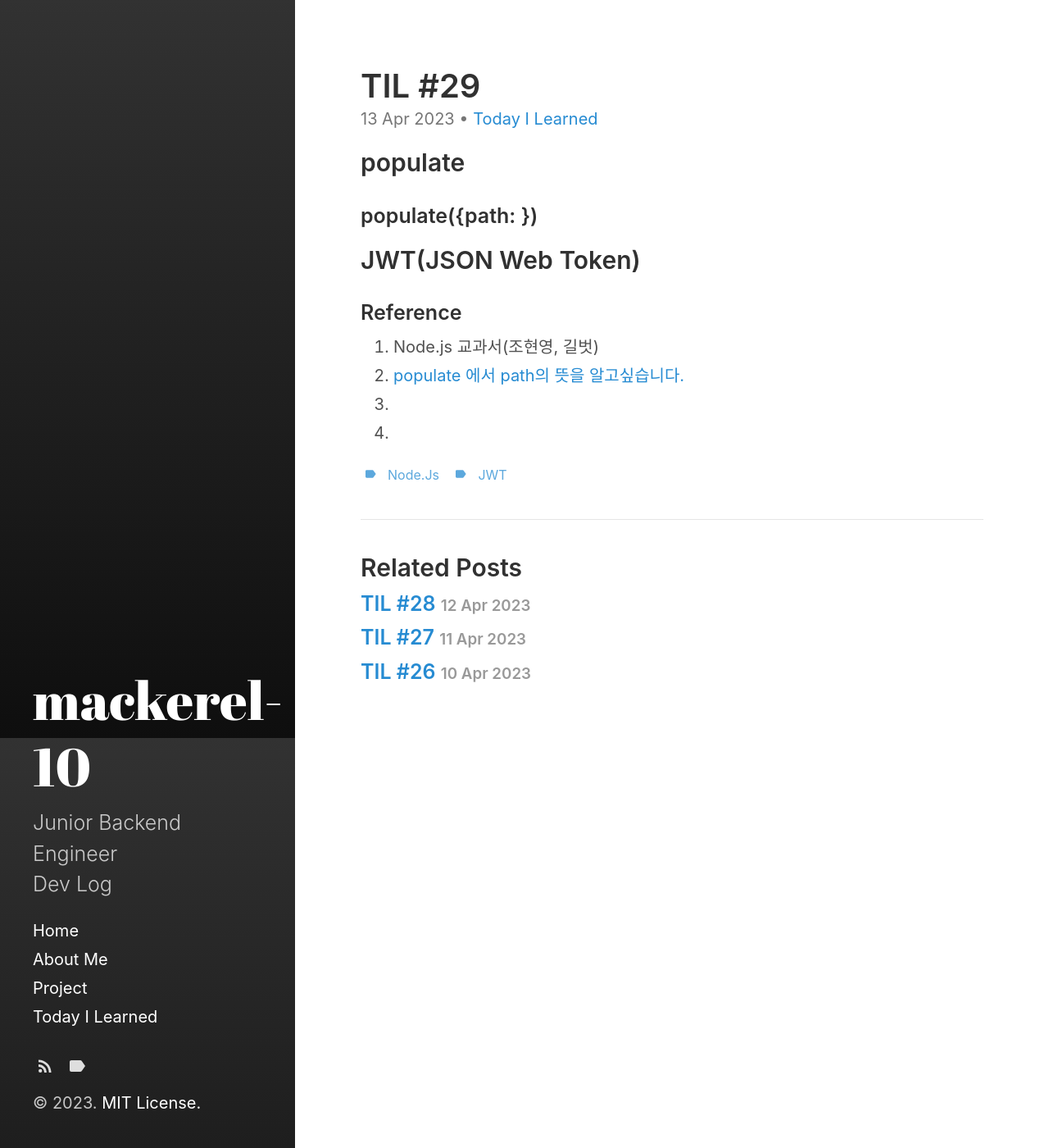
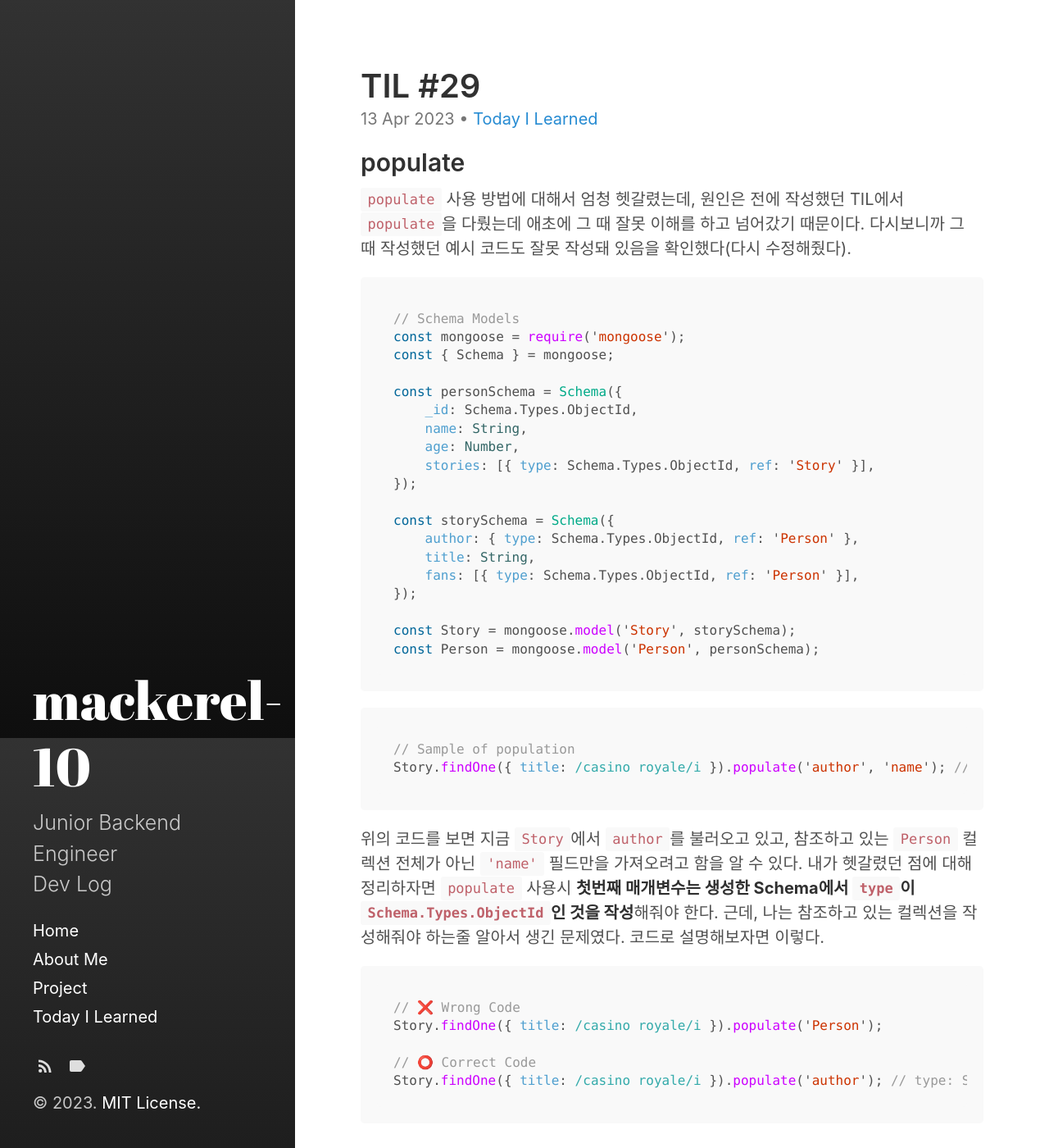
Before and after one commit to mackerel-10/mackerel-10.github.io, a Jekyll site: the page built from _posts/2023-04-13-TIL-29.md, in a window 1280 px wide and 1400 px high. Shown: the whole window at 82% size. Built offline with Jekyll 4.4.1, drawn with Linux system fonts in a browser that asks for light colours; some of the changed text lies outside the part shown.

Commit message:
Add TIL 29 내용 추가

````diff
--- a/_posts/2023-04-13-TIL-29.md
+++ b/_posts/2023-04-13-TIL-29.md
@@ -5,19 +5,69 @@ category:
     - Today I Learned
 tags:
     - Node.js
-    - JWT
+    - populate
 date: '2023-04-13T17:46:00+09:00'
 ---
 
 ## populate
 
+`populate` 사용 방법에 대해서 엄청 헷갈렸는데, 원인은 전에 작성했던 TIL에서 `populate`을 다뤘는데 애초에 그 때 잘못 이해를 하고 넘어갔기 때문이다. 다시보니까 그 때 작성했던 예시 코드도 잘못 작성돼 있음을 확인했다(다시 수정해줬다).
+
+```js
+// Schema Models
+const mongoose = require('mongoose');
+const { Schema } = mongoose;
+
+const personSchema = Schema({
+    _id: Schema.Types.ObjectId,
+    name: String,
+    age: Number,
+    stories: [{ type: Schema.Types.ObjectId, ref: 'Story' }],
+});
+
+const storySchema = Schema({
+    author: { type: Schema.Types.ObjectId, ref: 'Person' },
+    title: String,
+    fans: [{ type: Schema.Types.ObjectId, ref: 'Person' }],
+});
+
+const Story = mongoose.model('Story', storySchema);
+const Person = mongoose.model('Person', personSchema);
+```
+
+```js
+// Sample of population
+Story.findOne({ title: /casino royale/i }).populate('author', 'name'); // only return the Persons name
+```
+
+위의 코드를 보면 지금 `Story`에서 `author`를 불러오고 있고, 참조하고 있는 `Person` 컬렉션 전체가 아닌 `'name'` 필드만을 가져오려고 함을 알 수 있다. 내가 헷갈렸던 점에 대해 정리하자면 `populate` 사용시 **첫번째 매개변수는 생성한 Schema에서 `type`이 `Schema.Types.ObjectId`인 것을 작성**해줘야 한다. 근데, 나는 참조하고 있는 컬렉션을 작성해줘야 하는줄 알아서 생긴 문제였다. 코드로 설명해보자면 이렇다.
+
+```js
+// ❌ Wrong Code
+Story.findOne({ title: /casino royale/i }).populate('Person');
+
+// ⭕️ Correct Code
+Story.findOne({ title: /casino royale/i }).populate('author'); // type: Schema.Types.ObjectId
+```
+
 ### populate({path: })
 
-## JWT(JSON Web Token)
+`path`의 의미도 사실상 위에서 설명한 내용과 같다.
+
+```js
+Story.findOne({ title: /casino royale/i }).populate('author');
+
+Story.findOne({ title: /casino royale/i }).populate({ path: 'author' });
+
+Story.findOne({ title: /casino royale/i }).populate({
+    path: 'author',
+    select: 'name',
+});
+```
+
+이 코드를 참고하면 될거 같다. `path: author`은 사실상 `ref`하고 있는 `Person`을 가리킨다(`path: Person`과 같은 의미). 뒤의 `select: 'name'`은 참조하고 있는 `Person` 컬렉션에서 `'name'` 필드에 해당하는 것을 가져온다라고 생각하면 된다. `populate`에 대해 잘못 이해하고 있어서 오늘 공부를 하면서 예시 코드들을 이해하기 힘들었는데, 이 김에 다시 개념을 짚고 넘어가서 다행이라고 생각한다.
 
 ### Reference
 
-1. Node.js 교과서(조현영, 길벗)
-2. [populate 에서 path의 뜻을 알고싶습니다.](https://www.inflearn.com/questions/169317/populate-%EC%97%90%EC%84%9C-path%EC%9D%98-%EB%9C%BB%EC%9D%84-%EC%95%8C%EA%B3%A0%EC%8B%B6%EC%8A%B5%EB%8B%88%EB%8B%A4)
-3. []()
-4. []()
+1. [populate 에서 path의 뜻을 알고싶습니다.](https://www.inflearn.com/questions/169317/populate-%EC%97%90%EC%84%9C-path%EC%9D%98-%EB%9C%BB%EC%9D%84-%EC%95%8C%EA%B3%A0%EC%8B%B6%EC%8A%B5%EB%8B%88%EB%8B%A4)
+2. [Populate](https://mongoosejs.com/docs/populate.html#populating-multiple-paths)
````
